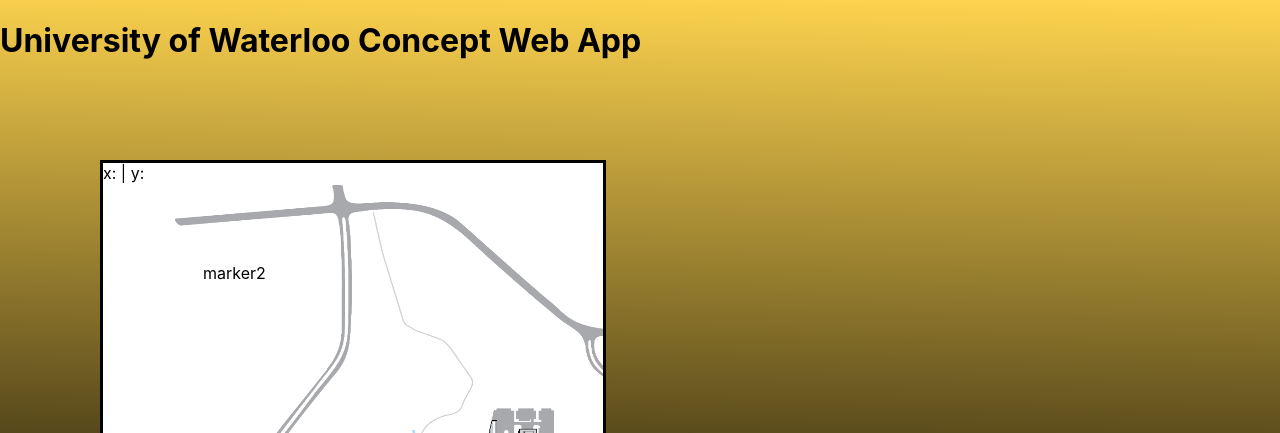
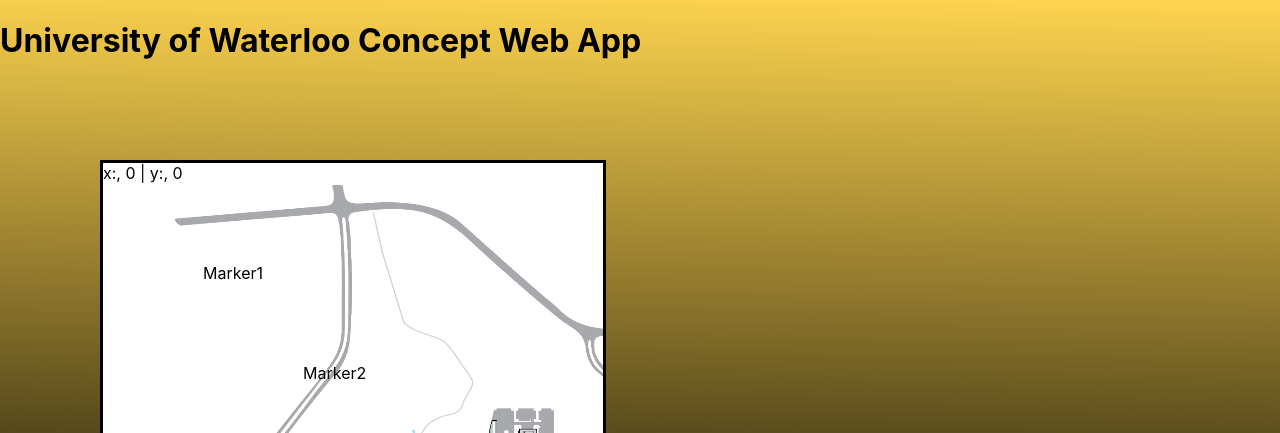
Before and after one commit to shaun-mani/velocity-app, a React (Create React App) app: page / in a window 1280 px wide. Shown: the top 433 px of the page. Built offline with nearby package versions, Linux system fonts and the light colour scheme.

Commit message:
trying to give markers onClick

```diff
--- a/src/components/Map.js
+++ b/src/components/Map.js
@@ -3,14 +3,16 @@
 import './Map.css';
 import './image_follow.css';
 
-// const getCursorPositionInElement = (evt) => {
-// 	return {
-// 		x : evt.clientX - evt.currentTarget.getBoundingClientRect().left,
-// 		y : evt.clientY - evt.currentTarget.getBoundingClientRect().top
-// 	}
-// };
+const getCursorPositionInElement = (evt) => {
+	return {
+		x : evt.clientX - evt.currentTarget.getBoundingClientRect().left,
+		y : evt.clientY - evt.currentTarget.getBoundingClientRect().top
+	}
+};
 
 const Map = () => {
+  // mouse position
+  const [mousePos, setMousePos] = useState({x:0, y:0});
 
   // map code
 
@@ -26,6 +28,8 @@
   };
 
   const whileMoves = (e) => {
+    setMousePos(getCursorPositionInElement(e));
+
     if (whileMoving) {
 
       //setMapPos(e.screenX - deltaX, e.screenY - deltaY)
@@ -65,9 +69,18 @@
 
     // const handleMouseMove = (evt) => {
     //   if (whileMoving) {
-    //     setMapPos(getCursorPositionInElement(evt));
+    //     setMousePos(getCursorPositionInElement(evt));
     //   };
     // }
+
+    // const alertFunction = (num) => {
+    //   //console.log('clicked');
+    //   if (((styles.x + (100 * num) - 50 <= mousePos.x) && (mousePos.x <= styles.x + (100 * num) + 50))
+    //       && ((styles.y + (100 * num) - 50 <= mousePos.y) && (mousePos.y <= styles.y + (100 * num) + 50))) {
+    //      alert(`Marker ${num} has been clicked`);
+    //   };
+    // };
+
 
 
     return (
@@ -84,14 +97,16 @@
 			//onMouseDown={handleMouseDown}
 			//onMouseUp={handleMouseUp}
 		>
-		x:{styles.left} | y:{styles.top}
+		x:{styles.left}, {mousePos.x} | y:{styles.top}, {mousePos.y}
 
-		<div className='msg' style={{left: styles.left - 100, top: styles.top - 100}}>
-			marker1
+		<div className='msg'
+         style={{left: styles.left + 100, top: styles.top + 100}}>
+			Marker1
 		</div>
 
-		<div className='always_half' style={{left: styles.left + 100, top: styles.top + 100}}>
-			marker2
+		<div className='always_half'
+         style={{left: styles.left + 200, top: styles.top + 200}}>
+			Marker2
 		</div>
 
 	</div>
```
